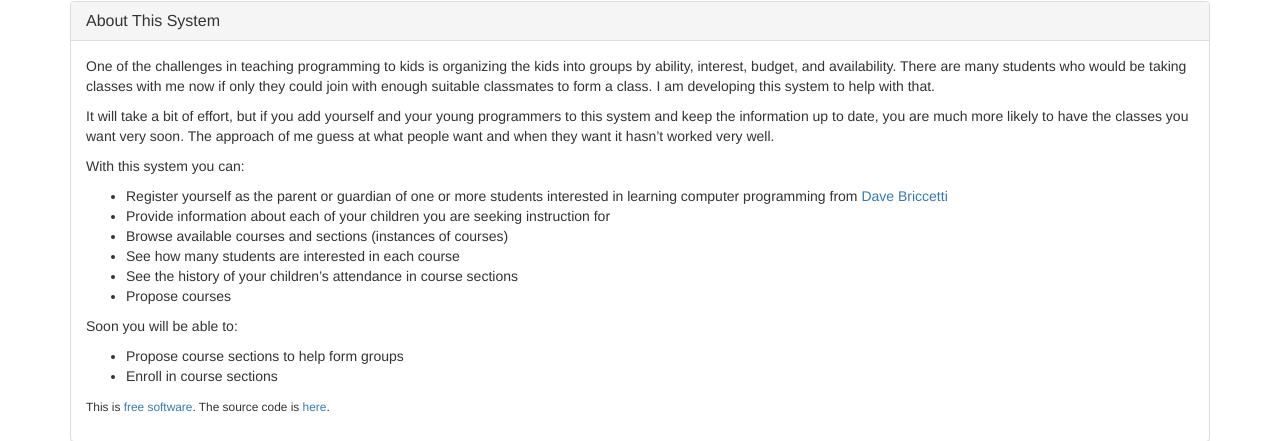
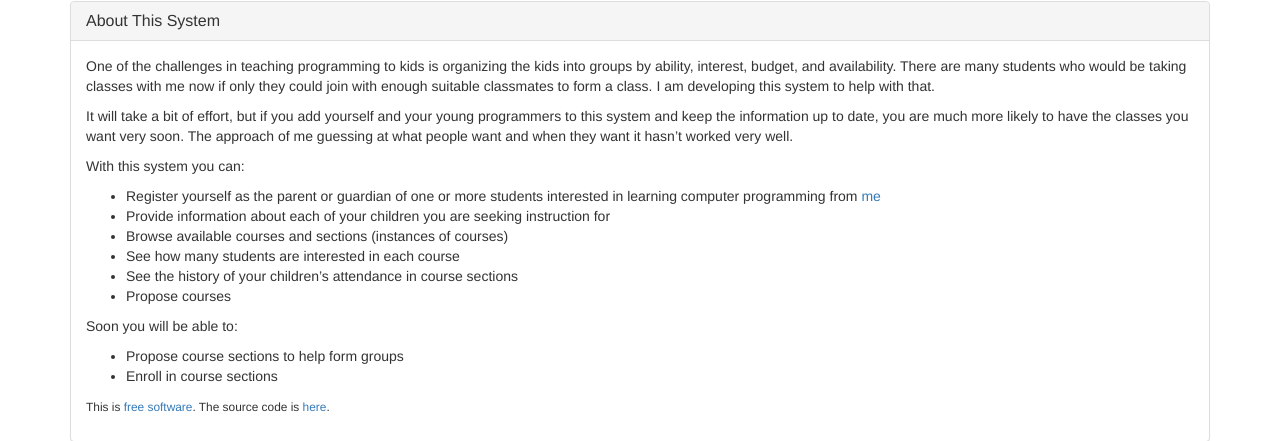
Before and after one commit to dcbriccetti/stusched, a Django app: page /app/ in a window 1280 px wide. Shown: the part 526-967 px from the top of the page. Run offline with Django 3.2, Linux system fonts and the light colour scheme; some libraries are stand-ins or nearby versions.

Commit message:
Update general intro

```diff
--- a/app/templates/app/index.html
+++ b/app/templates/app/index.html
@@ -20,13 +20,13 @@
 
           <p>It will take a bit of effort, but if you add yourself and your young programmers
               to this system and keep the information up to date, you are much more likely to
-              have the classes you want very soon. The approach of me guess at what people want
+              have the classes you want very soon. The approach of me guessing at what people want
               and when they want it hasn’t worked very well.</p>
 
           <p> With this system you can:</p>
           <ul>
               <li>Register yourself as the parent or guardian of one or more students interested in learning computer
-                  programming from <a href="http://davebsoft.com">Dave Briccetti</a>
+                  programming from <a href="http://davebsoft.com">me</a>
               </li>
               <li>Provide information about each of your children you are seeking instruction for</li>
               <li>Browse available courses and sections (instances of courses)</li>
```
